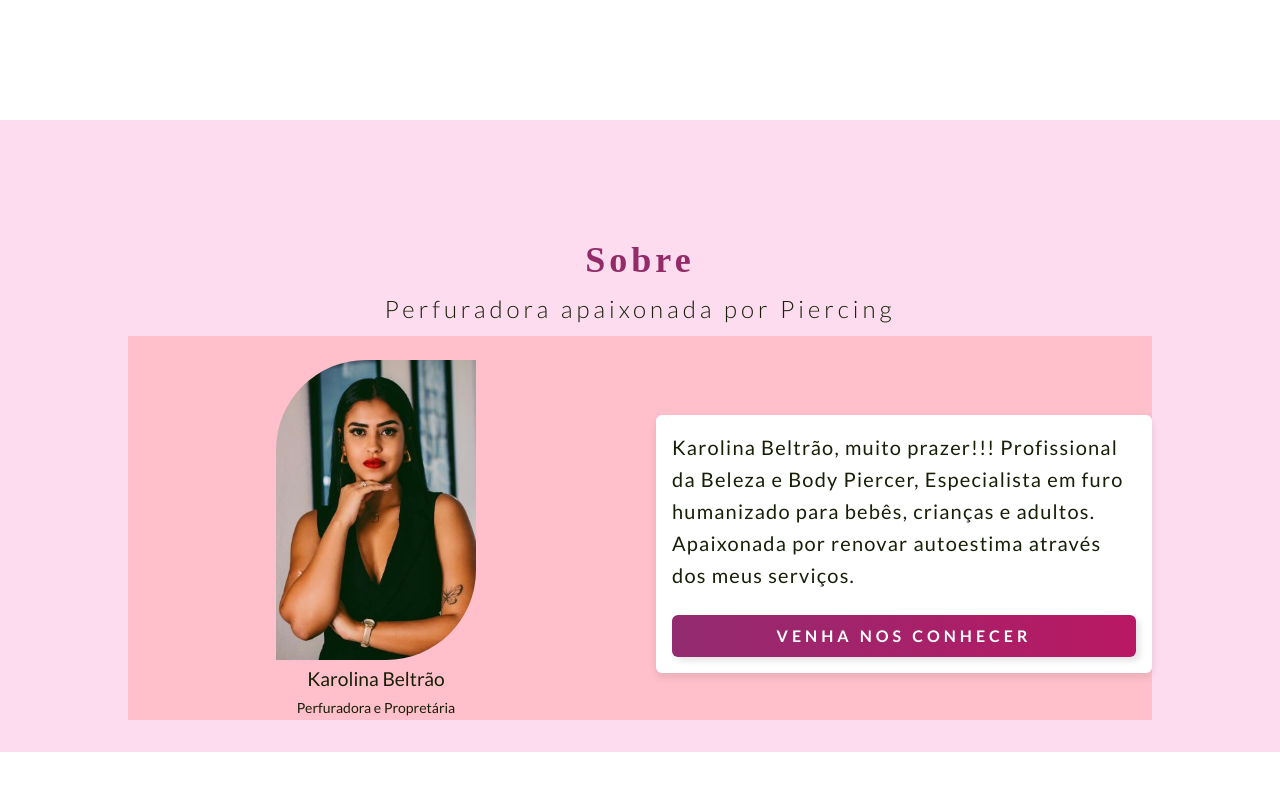
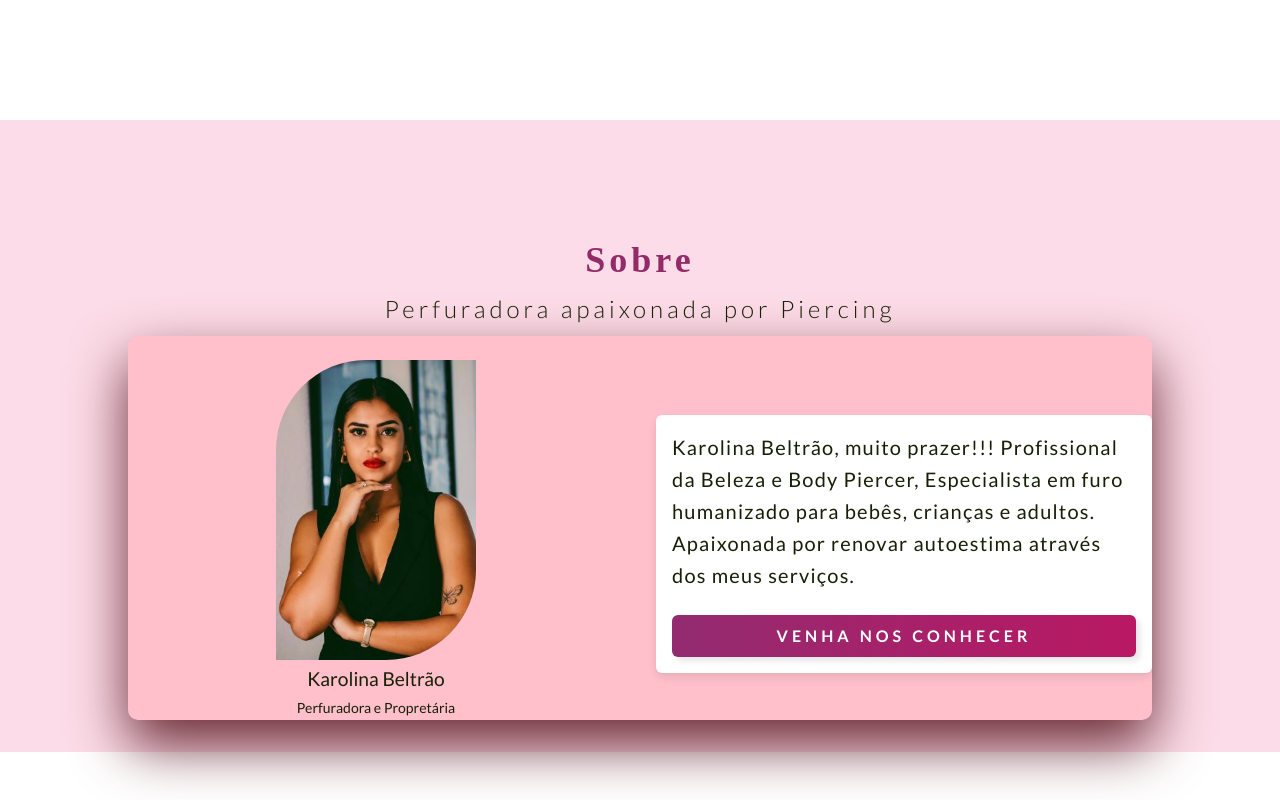
Before and after one commit to LeandroEngFrontEnd/kbbeauty-piercing, a plain HTML site: page index.html in a window 1280 px wide. Shown: the part 680-1480 px from the top of the page. Drawn offline with nearby package versions, Linux system fonts and the light colour scheme; a web font is replaced by a local one.

Commit message:
alterando background

```diff
--- a/assets/css/style.css
+++ b/assets/css/style.css
@@ -12,7 +12,7 @@
     --light-color: #ffffff;
     --text-color: #171f07;
     --body-color: #ffffff;
-    --container-color: #fcdcee;
+    --container-color: #fcdce8;
 
     /*---------------FONT  AND TYPOGRAPHY-------------------*/
     --body-font: "Lato", sans-serif;
@@ -371,6 +371,8 @@ img {
 
 /*------------SOBRE---------------*/
 .about__container {
+    border-radius: 10px;
+    box-shadow: 0px 25px 55px rgb(104, 41, 51);
     background-color: pink;
     padding: 0 2rem;
 }
```
